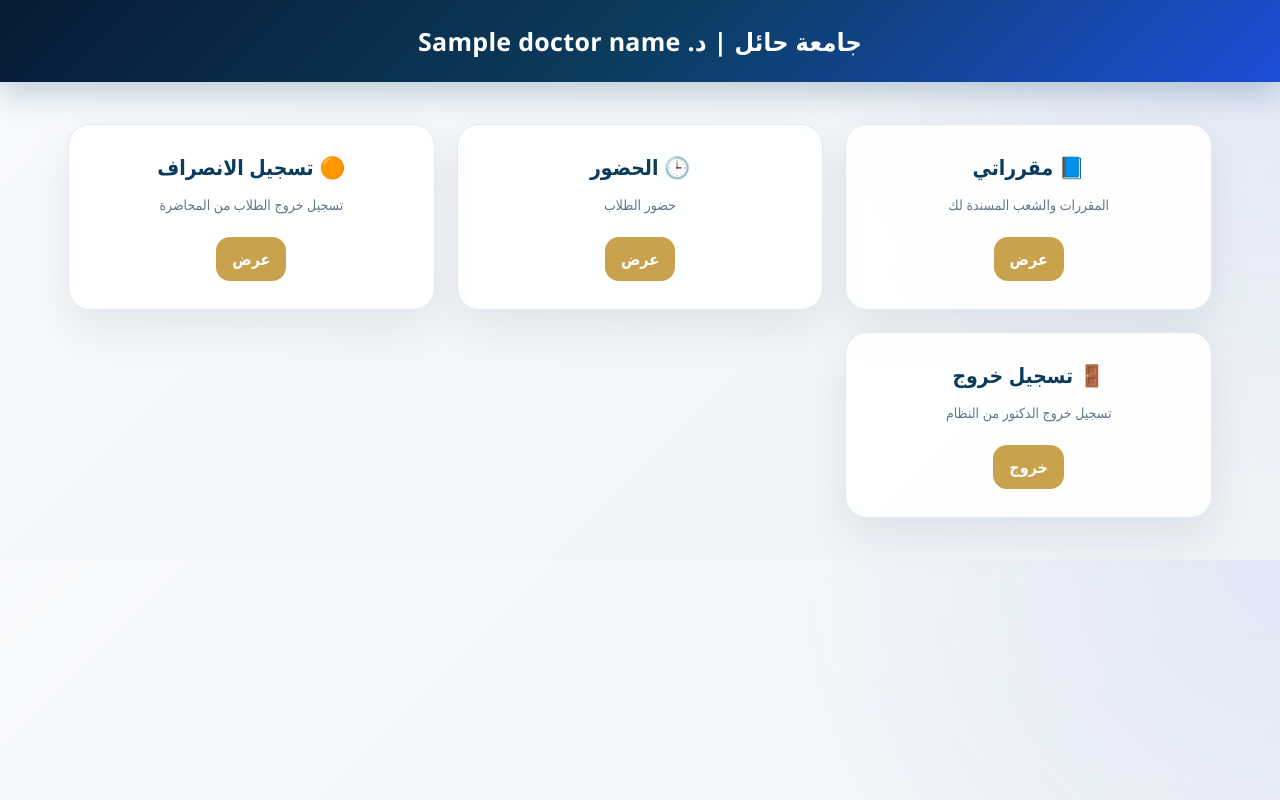
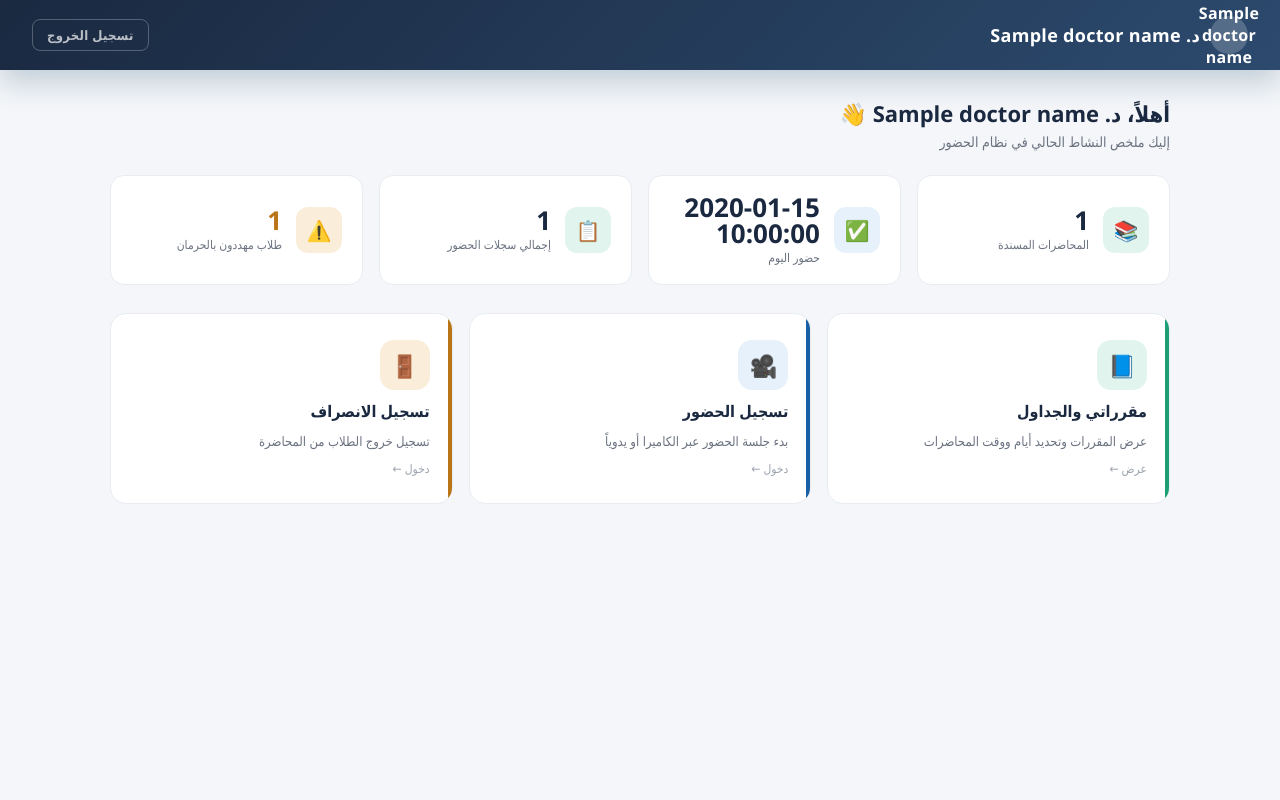
Before and after one commit to m2651007-ctrl/attendance_system, a Flask app: template templates/doctor/doctor_dashboard.html in a window 1280 px wide. Run offline with Flask 3, Linux system fonts and the light colour scheme; the template is opened without the code that fills it: most values are stand-ins (such as "Sample title", 1, 10 or a date in 2020).

Commit message:
doctor_dashboard.html

```diff
--- a/templates/doctor/doctor_dashboard.html
+++ b/templates/doctor/doctor_dashboard.html
@@ -1,41 +1,217 @@
 <!DOCTYPE html>
-<html lang="ar">
+<html lang="ar" dir="rtl">
 <head>
-    <meta charset="UTF-8">
-    <title>Doctor Dashboard</title>
-    <link rel="stylesheet" href="/static/css/style.css">
+  <meta charset="UTF-8">
+  <meta name="viewport" content="width=device-width, initial-scale=1.0">
+  <title>لوحة التحكم</title>
+  <link rel="stylesheet" href="/static/css/style.css">
+  <style>
+    :root {
+      --green: #1D9E75;
+      --green-light: #E1F5EE;
+      --green-dark: #085041;
+      --red: #E24B4A;
+      --red-light: #FCEBEB;
+      --amber: #BA7517;
+      --amber-light: #FAEEDA;
+      --blue: #185FA5;
+      --blue-light: #E6F1FB;
+    }
+
+    body { font-family: 'Segoe UI', Tahoma, sans-serif; background: #f4f6f9; margin: 0; direction: rtl; }
+
+    .header {
+      background: linear-gradient(135deg, #1a2940 0%, #2c4a6e 100%);
+      color: #fff;
+      padding: 16px 32px;
+      display: flex;
+      align-items: center;
+      justify-content: space-between;
+      font-size: 18px;
+      font-weight: 600;
+      letter-spacing: 0.3px;
+    }
+    .header-left { display: flex; align-items: center; gap: 10px; }
+    .header-avatar {
+      width: 38px; height: 38px; border-radius: 50%;
+      background: rgba(255,255,255,0.2);
+      display: flex; align-items: center; justify-content: center;
+      font-size: 16px; font-weight: 700; color: #fff;
+    }
+    .header-logout {
+      font-size: 13px; color: rgba(255,255,255,0.7);
+      text-decoration: none; padding: 6px 14px;
+      border: 1px solid rgba(255,255,255,0.25);
+      border-radius: 8px; transition: all 0.2s;
+    }
+    .header-logout:hover { background: rgba(255,255,255,0.1); color: #fff; }
+
+    .page { max-width: 1100px; margin: 0 auto; padding: 28px 20px; }
+
+    .welcome {
+      margin-bottom: 24px;
+    }
+    .welcome h1 {
+      font-size: 22px; font-weight: 700; color: #1a2940; margin: 0 0 4px;
+    }
+    .welcome p { font-size: 14px; color: #6b7280; margin: 0; }
+
+    .stats-grid {
+      display: grid;
+      grid-template-columns: repeat(4, 1fr);
+      gap: 16px;
+      margin-bottom: 28px;
+    }
+    .stat-card {
+      background: #fff;
+      border-radius: 14px;
+      padding: 18px 20px;
+      border: 1px solid #e8ecf0;
+      display: flex;
+      align-items: center;
+      gap: 14px;
+    }
+    .stat-icon {
+      width: 46px; height: 46px; border-radius: 12px;
+      display: flex; align-items: center; justify-content: center;
+      font-size: 20px; flex-shrink: 0;
+    }
+    .stat-icon.green { background: var(--green-light); }
+    .stat-icon.blue  { background: var(--blue-light); }
+    .stat-icon.amber { background: var(--amber-light); }
+    .stat-icon.red   { background: var(--red-light); }
+    .stat-info {}
+    .stat-value { font-size: 26px; font-weight: 700; color: #1a2940; line-height: 1; margin-bottom: 3px; }
+    .stat-label { font-size: 12px; color: #6b7280; }
+
+    .nav-grid {
+      display: grid;
+      grid-template-columns: repeat(3, 1fr);
+      gap: 16px;
+    }
+    .nav-card {
+      background: #fff;
+      border-radius: 16px;
+      padding: 26px 22px;
+      border: 1px solid #e8ecf0;
+      text-decoration: none;
+      color: inherit;
+      display: flex;
+      flex-direction: column;
+      gap: 10px;
+      transition: all 0.2s;
+      position: relative;
+      overflow: hidden;
+    }
+    .nav-card:hover {
+      transform: translateY(-3px);
+      box-shadow: 0 8px 24px rgba(0,0,0,0.09);
+      border-color: #c8d5e0;
+    }
+    .nav-card::before {
+      content: '';
+      position: absolute;
+      top: 0; right: 0;
+      width: 4px; height: 100%;
+      border-radius: 0 16px 16px 0;
+    }
+    .nav-card.green::before { background: var(--green); }
+    .nav-card.blue::before  { background: var(--blue); }
+    .nav-card.amber::before { background: var(--amber); }
+
+    .nav-icon {
+      width: 50px; height: 50px; border-radius: 14px;
+      display: flex; align-items: center; justify-content: center;
+      font-size: 22px;
+    }
+    .nav-card.green .nav-icon { background: var(--green-light); }
+    .nav-card.blue  .nav-icon { background: var(--blue-light); }
+    .nav-card.amber .nav-icon { background: var(--amber-light); }
+
+    .nav-title { font-size: 16px; font-weight: 700; color: #1a2940; }
+    .nav-desc  { font-size: 13px; color: #6b7280; }
+    .nav-arrow {
+      font-size: 12px; color: #9ca3af;
+      margin-top: auto;
+      display: flex; align-items: center; gap: 4px;
+    }
+
+    @media (max-width: 768px) {
+      .stats-grid { grid-template-columns: repeat(2, 1fr); }
+      .nav-grid   { grid-template-columns: 1fr; }
+    }
+  </style>
 </head>
 <body>
 
 <div class="header">
-    جامعة حائل | د. {{ doctor_name }}
+  <div class="header-left">
+    <div class="header-avatar">{{ doctor_name[0] if doctor_name else 'د' }}</div>
+    <span>د. {{ doctor_name }}</span>
+  </div>
+  <a href="/doctor/logout" class="header-logout">تسجيل الخروج</a>
 </div>
 
-<div class="dashboard">
+<div class="page">
 
-    <div class="box">
-        <h3>📘 مقرراتي</h3>
-        <p>المقررات والشعب المسندة لك</p>
-        <a href="/doctor/courses">عرض</a>
+  <div class="welcome">
+    <h1>أهلاً، د. {{ doctor_name }} 👋</h1>
+    <p>إليك ملخص النشاط الحالي في نظام الحضور</p>
+  </div>
+
+  <div class="stats-grid">
+    <div class="stat-card">
+      <div class="stat-icon green">📚</div>
+      <div class="stat-info">
+        <div class="stat-value">{{ total_sessions }}</div>
+        <div class="stat-label">المحاضرات المسندة</div>
+      </div>
     </div>
+    <div class="stat-card">
+      <div class="stat-icon blue">✅</div>
+      <div class="stat-info">
+        <div class="stat-value">{{ today_present }}</div>
+        <div class="stat-label">حضور اليوم</div>
+      </div>
+    </div>
+    <div class="stat-card">
+      <div class="stat-icon green">📋</div>
+      <div class="stat-info">
+        <div class="stat-value">{{ total_attendance }}</div>
+        <div class="stat-label">إجمالي سجلات الحضور</div>
+      </div>
+    </div>
+    <div class="stat-card">
+      <div class="stat-icon amber">⚠️</div>
+      <div class="stat-info">
+        <div class="stat-value" style="color:#BA7517;">{{ total_deprived }}</div>
+        <div class="stat-label">طلاب مهددون بالحرمان</div>
+      </div>
+    </div>
+  </div>
 
-    <div class="box">
-        <h3>🕒 الحضور</h3>
-        <p>حضور الطلاب</p>
-        <a href="/doctor/attendance">عرض</a>
-    </div>
+  <div class="nav-grid">
+    <a href="/doctor/courses" class="nav-card green">
+      <div class="nav-icon">📘</div>
+      <div class="nav-title">مقرراتي والجداول</div>
+      <div class="nav-desc">عرض المقررات وتحديد أيام ووقت المحاضرات</div>
+      <div class="nav-arrow">عرض ←</div>
+    </a>
 
-    <div class="box">
-        <h3>🟠 تسجيل الانصراف</h3>
-        <p>تسجيل خروج الطلاب من المحاضرة</p>
-        <a href="/doctor/attendance/checkout_page">عرض</a>
-    </div>
+    <a href="/doctor/attendance" class="nav-card blue">
+      <div class="nav-icon">🎥</div>
+      <div class="nav-title">تسجيل الحضور</div>
+      <div class="nav-desc">بدء جلسة الحضور عبر الكاميرا أو يدوياً</div>
+      <div class="nav-arrow">دخول ←</div>
+    </a>
 
-    <div class="box">
-        <h3>🚪 تسجيل خروج</h3>
-        <p>تسجيل خروج الدكتور من النظام</p>
-        <a href="/doctor/logout">خروج</a>
-    </div>
+    <a href="/doctor/attendance/checkout_page" class="nav-card amber">
+      <div class="nav-icon">🚪</div>
+      <div class="nav-title">تسجيل الانصراف</div>
+      <div class="nav-desc">تسجيل خروج الطلاب من المحاضرة</div>
+      <div class="nav-arrow">دخول ←</div>
+    </a>
+  </div>
 
 </div>
 
```
